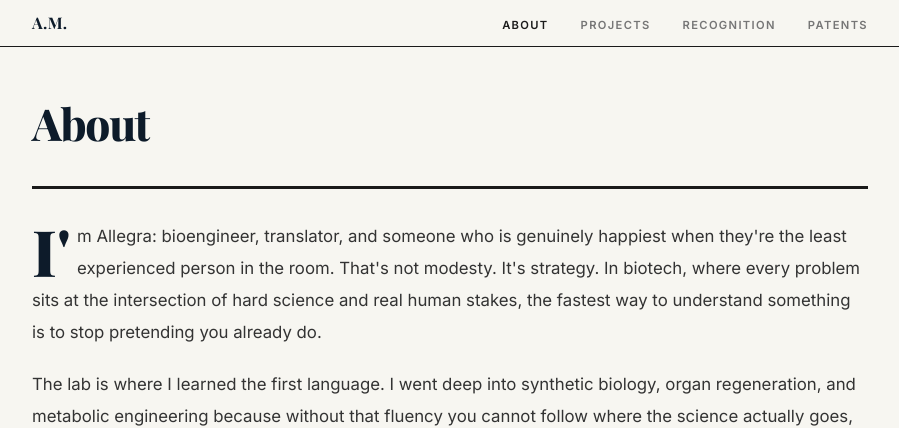
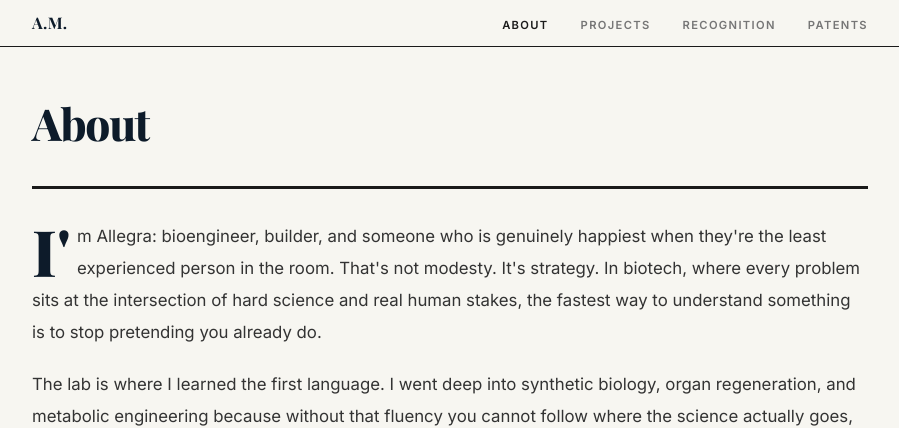
Before and after one commit to allimessinese/allimessinese.github.io, a Jekyll site: the page built from about.markdown, in a window 1280 px wide and 900 px high. Shown: the top 428 px of the window, without its empty margins (190-1089 px from the left). Built offline with Jekyll 4.4.1, drawn with Linux system fonts in a browser that asks for light colours; some web fonts are replaced.

Commit message:
Anchor translator thesis with builder identity across site
- Masthead tagline: add 'The translation is the method. The build is the job.'
- Foundation closing: 'The person who builds in both is what I am.'
- About P1: swap 'translator' for 'builder' as the operative noun

Co-Authored-By: Claude Sonnet 4.6 <noreply@anthropic.com>

```diff
--- a/_layouts/home.html
+++ b/_layouts/home.html
@@ -8,7 +8,7 @@ layout: default
     <div class="masthead-meta-right">Vol. I &nbsp;·&nbsp; 2026</div>
   </div>
   <hr class="masthead-rule-thick">
-  <p class="masthead-tagline">The problem is personal. The solution is technical. I translate between them.</p>
+  <p class="masthead-tagline">The problem is personal. The solution is technical. The translation is the method. The build is the job.</p>
   <hr class="masthead-rule-thin">
   <ul class="masthead-nav">
     <li><a href="{{ '/about/' | relative_url }}">About</a></li>
--- a/about.markdown
+++ b/about.markdown
@@ -9,7 +9,7 @@ permalink: /about/
 </div>
 
 <p class="about-intro">
-I'm Allegra: bioengineer, translator, and someone who is genuinely happiest when they're the least experienced person in the room. That's not modesty. It's strategy. In biotech, where every problem sits at the intersection of hard science and real human stakes, the fastest way to understand something is to stop pretending you already do.
+I'm Allegra: bioengineer, builder, and someone who is genuinely happiest when they're the least experienced person in the room. That's not modesty. It's strategy. In biotech, where every problem sits at the intersection of hard science and real human stakes, the fastest way to understand something is to stop pretending you already do.
 </p>
 <p class="about-intro">
 The lab is where I learned the first language. I went deep into synthetic biology, organ regeneration, and metabolic engineering because without that fluency you cannot follow where the science actually goes, and if you cannot follow it, you cannot make it legible to someone who needs to act on it. The gap between what a platform can do and what a decision-maker will trust is almost always a translation problem. That is what I trained to solve.
```
Also changed, not shown: other parts of _layouts/home.html (+1 -1 lines).
